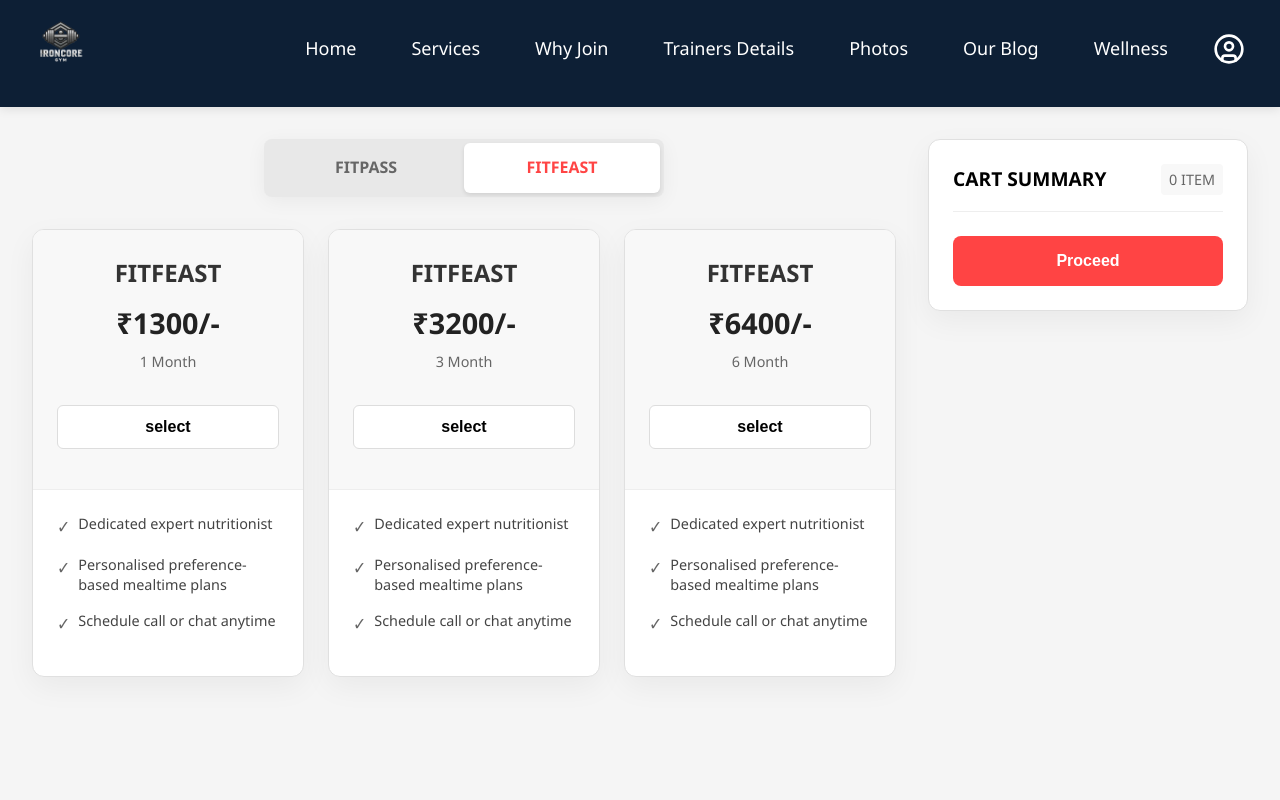
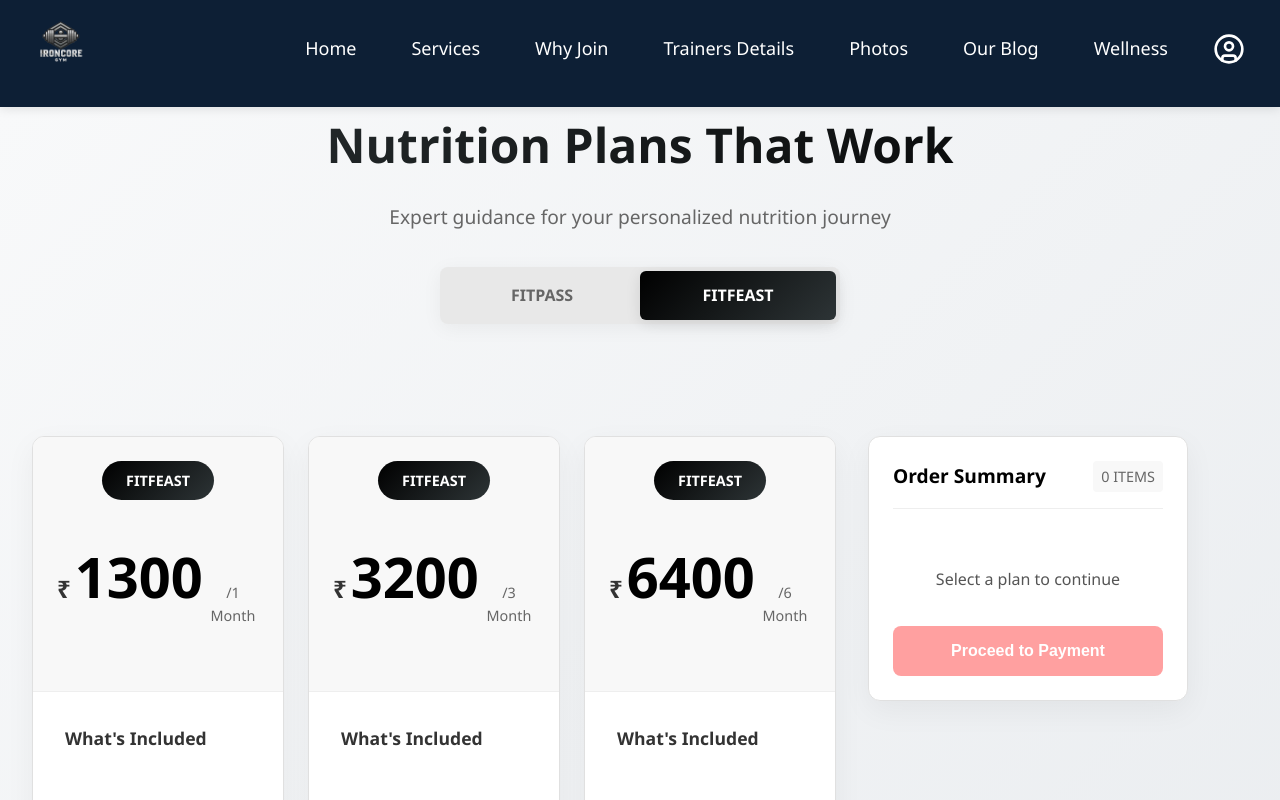
Before and after one commit to codinggita/ironcore_gym, a React (Vite) app in the folder Frontend/vite_app/: page /feast-membership-plans in a window 1280 px wide. Shown: the top 800 px of the page. Built offline with nearby package versions, Linux system fonts and the light colour scheme; sample sign-in values are in the browser's storage.

Commit message:
Create FITFEAST nutrition plans with subscription options

```diff
--- a/Frontend/vite_app/src/Membership/feast-membership.jsx
+++ b/Frontend/vite_app/src/Membership/feast-membership.jsx
@@ -1,5 +1,3 @@
-'use client'
-
 import { useState } from "react"
 import { useNavigate } from "react-router-dom"
 import "./feast-membership.css"
@@ -16,7 +14,7 @@ export default function FeastMembershipPlans() {
       duration: "1 Month",
       features: [
         "Dedicated expert nutritionist",
-        "Personalised preference- based mealtime plans",
+        "Personalised preference-based mealtime plans",
         "Schedule call or chat anytime"
       ]
     },
@@ -27,7 +25,7 @@ export default function FeastMembershipPlans() {
       duration: "3 Month",
       features: [
         "Dedicated expert nutritionist",
-        "Personalised preference- based mealtime plans",
+        "Personalised preference-based mealtime plans",
         "Schedule call or chat anytime"
       ]
     },
@@ -38,7 +36,7 @@ export default function FeastMembershipPlans() {
       duration: "6 Month",
       features: [
         "Dedicated expert nutritionist",
-        "Personalised preference- based mealtime plans",
+        "Personalised preference-based mealtime plans",
         "Schedule call or chat anytime"
       ]
     }
@@ -51,8 +49,11 @@ export default function FeastMembershipPlans() {
   }
 
   return (
-    <div className="membership-container">
-      <div className="plans-section">
+    <div className="page-container">
+      <div className="header-section">
+        <h1>Nutrition Plans That Work</h1>
+        <p>Expert guidance for your personalized nutrition journey</p>
+
         <div className="plan-tabs">
           <div
             className="tab"
@@ -60,27 +61,30 @@ export default function FeastMembershipPlans() {
           >
             FITPASS
           </div>
-          <div className="tab activenew">FITFEAST</div>
+          <div className="tab active">FITFEAST</div>
+        </div>
       </div>
 
+      <div className="membership-container">
+        <div className="plans-section">
           <div className="plans-grid">
             {plans.map((plan) => (
               <div
                 key={plan.id}
                 className={`plan-card ${selectedPlan?.id === plan.id ? "selected" : ""}`}
+                onClick={() => setSelectedPlan(plan)}
               >
                 <div className="plan-header">
-                <h2>{plan.type}</h2>
-                <div className="price">₹{plan.price}/-</div>
-                <div className="duration">{plan.duration}</div>
-                <button
-                  className={`select-btn ${selectedPlan?.id === plan.id ? "selected" : ""}`}
-                  onClick={() => setSelectedPlan(plan)}
-                >
-                  {selectedPlan?.id === plan.id ? "Selected" : "select"}
-                </button>
+                  <div className="plan-badge">{plan.type}</div>
+                  <div className="plan-pricing">
+                    <span className="currency">₹</span>
+                    <span className="amount">{plan.price}</span>
+                    <span className="duration">/{plan.duration}</span>
+                  </div>
                 </div>
 
+                <div className="features-container">
+                  <h3>What's Included</h3>
                   <ul className="features">
                     {plan.features.map((feature, index) => (
                       <li key={index}>
@@ -90,44 +94,62 @@ export default function FeastMembershipPlans() {
                     ))}
                   </ul>
                 </div>
+
+                <button
+                  className={`select-btn ${selectedPlan?.id === plan.id ? "selected" : ""}`}
+                >
+                  {selectedPlan?.id === plan.id ? "Selected" : "Choose Plan"}
+                </button>
+              </div>
             ))}
           </div>
         </div>
 
+        <div className="cart-section">
           <div className="cart-summary">
             <div className="cart-header">
-          <h3>CART SUMMARY</h3>
+              <h3>Order Summary</h3>
               <div className="item-count">
-            {selectedPlan ? "1 ITEM" : "0 ITEM"}
+                {selectedPlan ? "1 ITEM" : "0 ITEMS"}
               </div>
             </div>
 
-        {selectedPlan && (
+            {selectedPlan ? (
               <>
                 <div className="selected-plan">
-              <div className="plan-type">{selectedPlan.type}</div>
-              <div className="plan-price">₹{selectedPlan.price}/-</div>
+                  <div className="plan-type">{selectedPlan.type} Plan</div>
+                  <div className="plan-price">₹{selectedPlan.price}</div>
                   <div className="per-month">
-                ₹{selectedPlan.price} per month
+                    {selectedPlan.duration === "1 Month"
+                      ? `₹${selectedPlan.price} per month`
+                      : selectedPlan.duration}
                   </div>
                 </div>
 
                 <div className="total-section">
                   <div className="total-row">
-                <span>Total</span>
+                    <span>Subtotal</span>
                     <span>₹{selectedPlan.price}</span>
                   </div>
-              <div className="total-row">
-                <span>Payable Amount</span>
+                  <div className="total-row grand-total">
+                    <span>Total Amount</span>
                     <span>₹{selectedPlan.price}</span>
                   </div>
                 </div>
               </>
+            ) : (
+              <div className="empty-cart">
+                <p>Select a plan to continue</p>
+              </div>
             )}
 
-        <button className="proceed-btn">
-          Proceed
+            <button
+              className={`proceed-btn ${!selectedPlan ? 'disabled' : ''}`}
+            >
+              Proceed to Payment
             </button>
+          </div>
+        </div>
       </div>
     </div>
   )
```
Lines whose indentation alone changed are shown as unchanged.
